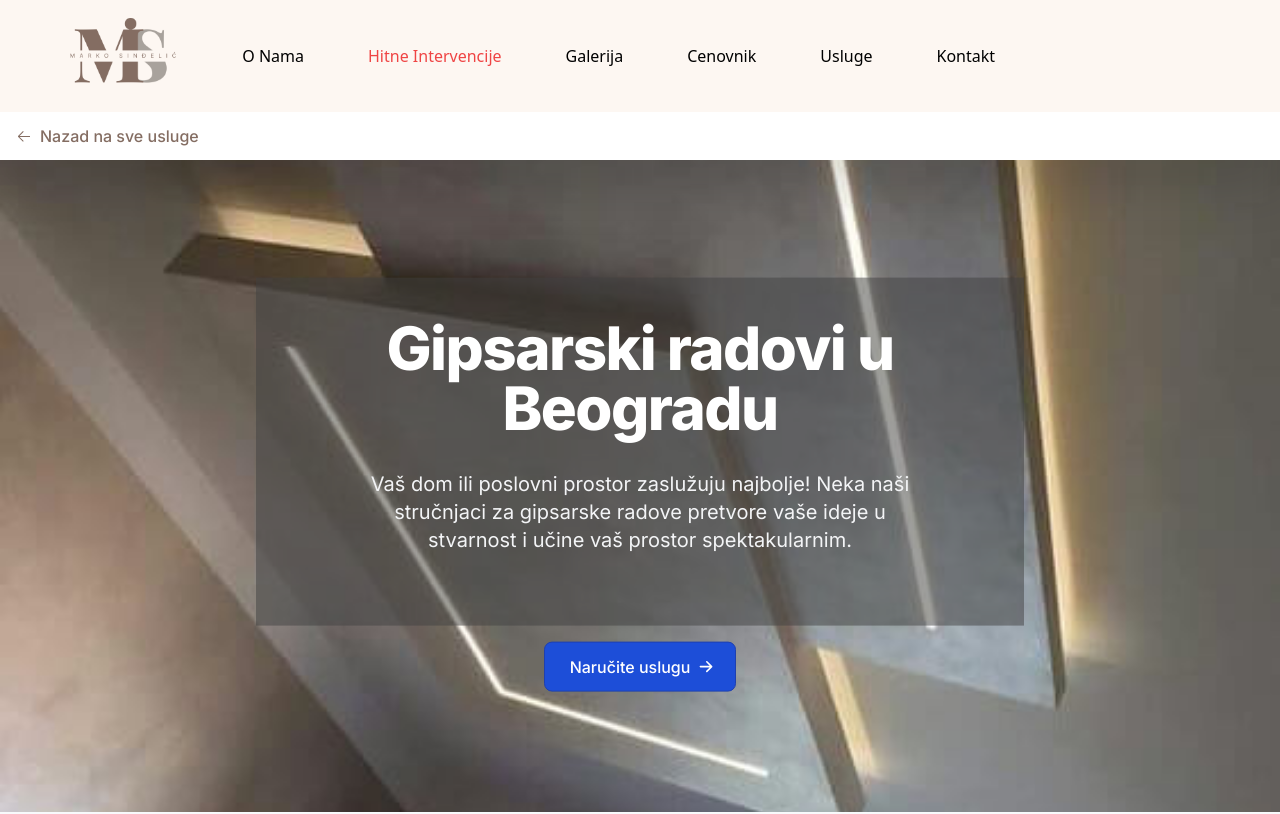
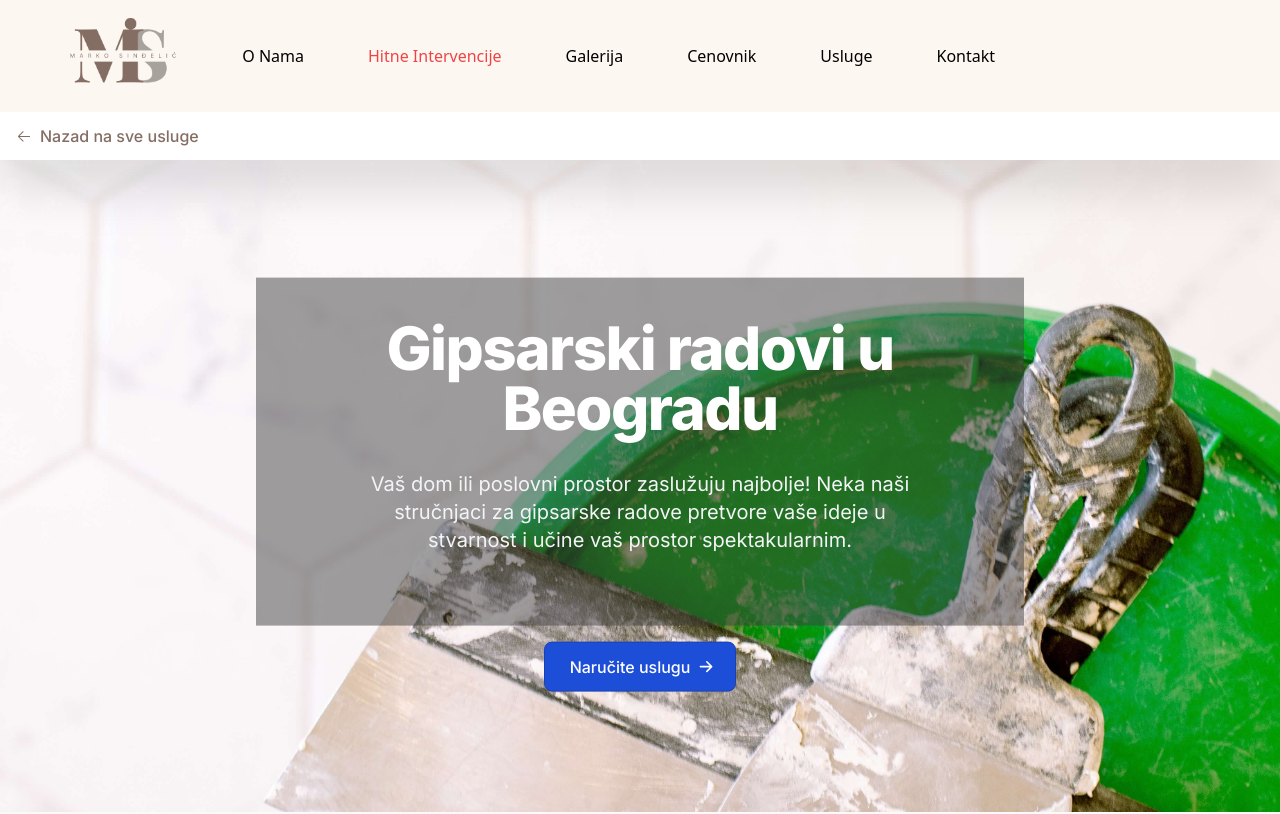
Before and after one commit to cehicm/ma-si-hausmajstor, a Next.js app: page /usluge/gipsarski-radovi in a window 1280 px wide. Shown: the top 814 px of the page. Built offline with nearby package versions, Linux system fonts and the light colour scheme.

Commit message:
update gipsarksi radovi hero image

```diff
--- a/src/pages/usluge/gipsarski-radovi.js
+++ b/src/pages/usluge/gipsarski-radovi.js
@@ -4,6 +4,8 @@ import ServicePageHero from "@/components/servicepage/ServicePageHero";
 import ServicePageShortDesc from "@/components/servicepage/ServicePageShortDesc";
 import ServiceGallery from "@/components/servicepage/ServiceGalleryFour";
 import CTA from "@/components/CTA";
+
+import heroImg from "../../../public/images/gipsarksi-radovi-hero.jpg";
 
 import dropCeiling from "../../../public/images/drop-cieling.jpg";
 import spaceHorizontal from "../../../public/images/space-horizontal.jpg";
@@ -16,7 +18,7 @@ export default function gipsarskiRadovi() {
 			<div className="relative flex justify-center">
 				<div className="z-0 w-full">
 					<Image
-						src={dropCeiling}
+						src={heroImg}
 						alt="placeholder image"
 						className="w-full h-[500px] md:h-[700px] object-cover"
 					/>
```
Also changed, not shown: public/images/gipsarksi-radovi-hero.jpg (added).
